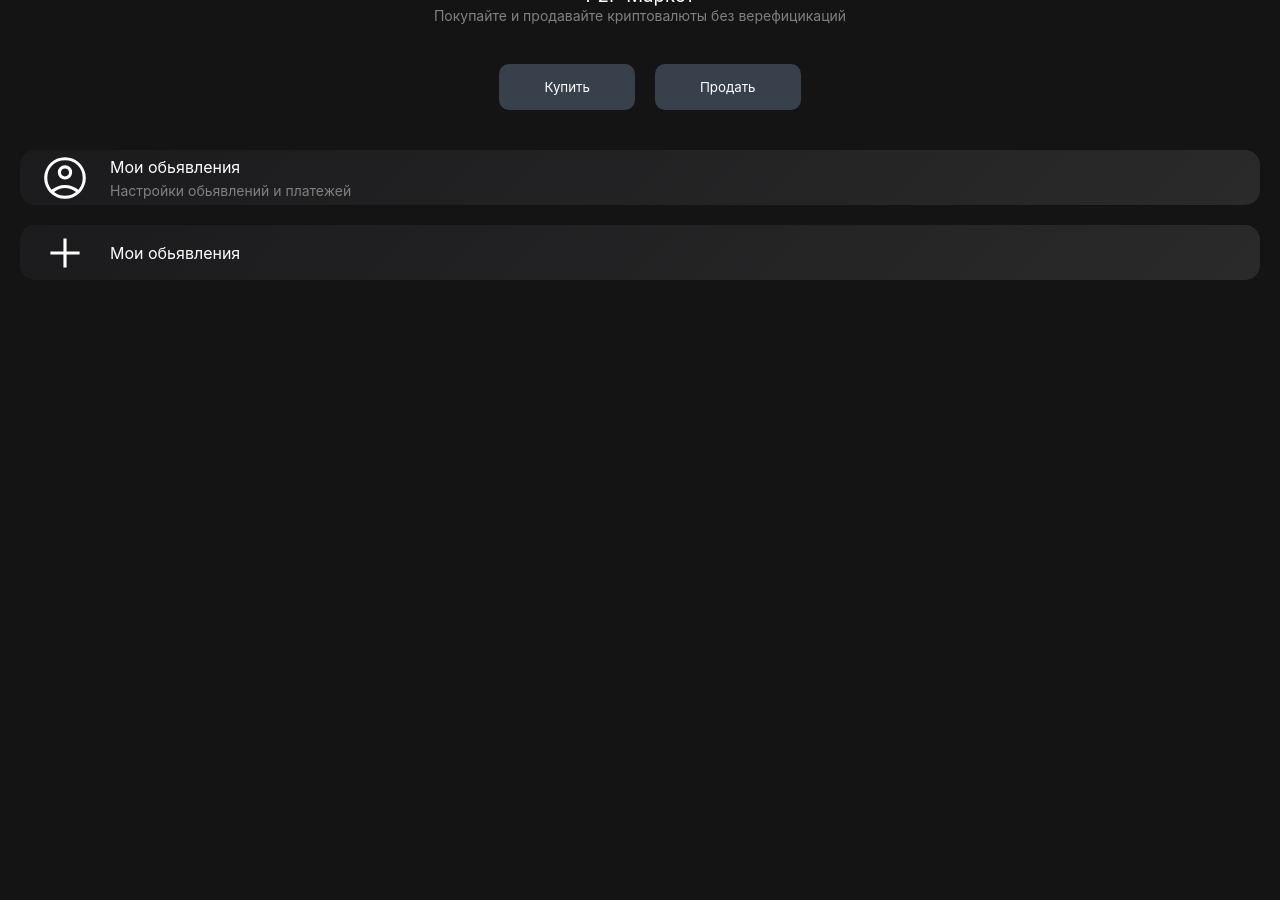
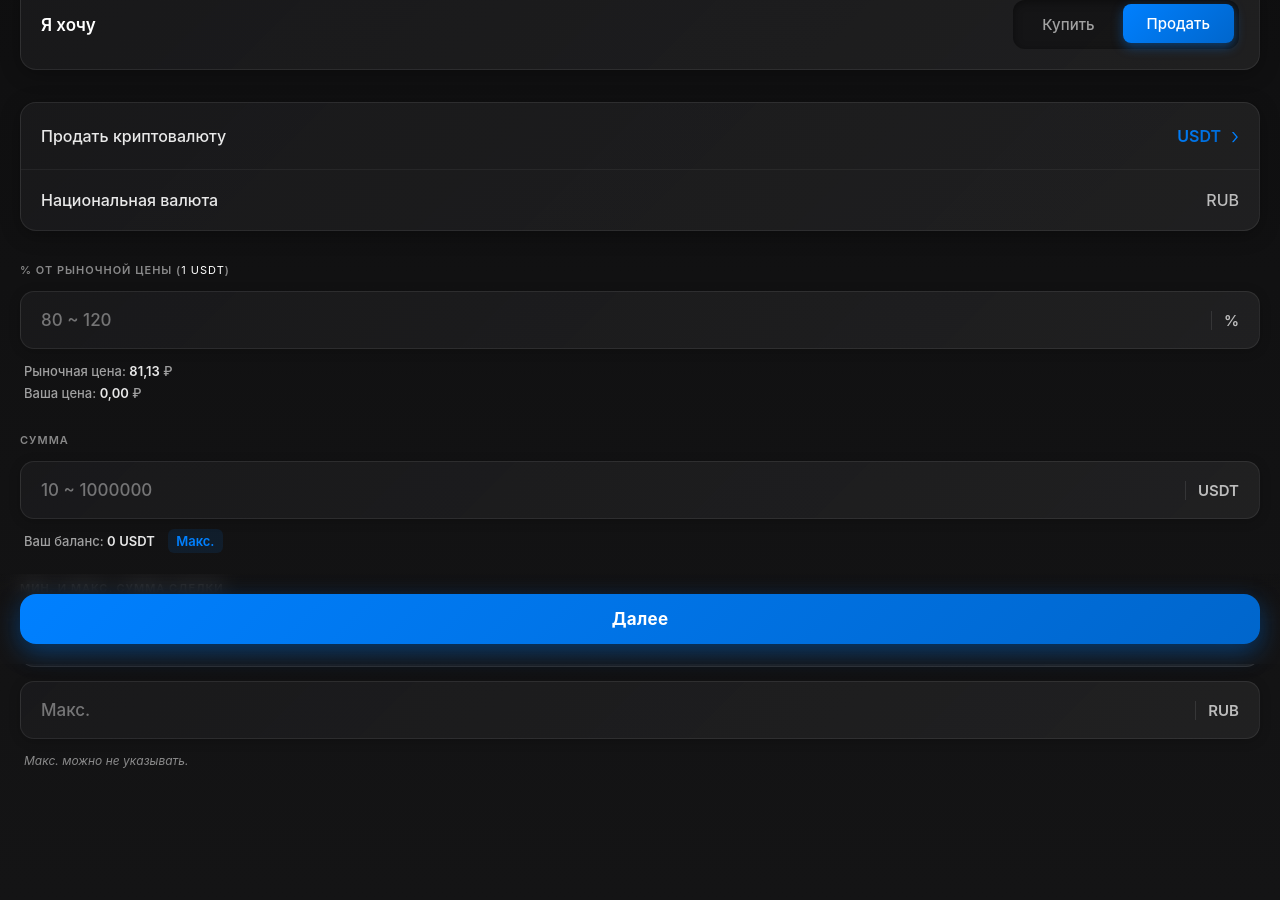
Before and after one commit to Z1oR/QRCODE, a plain HTML site: page index.html in a window 1280 px wide. Shown: the part 136-1036 px from the top of the page. Before the commit the page ends 800 px from the top, so only its background shows below. Drawn offline with Linux system fonts and the light colour scheme.

Commit message:
Update index.html

```diff
--- a/index.html
+++ b/index.html
@@ -7,7 +7,7 @@
     <title>peer-to-peer</title>
 </head>
 <body>
-    <div class="main__screen" id="main__screen" >
+    <div class="main__screen" id="main__screen" style="display: none;">
         <div class="container__main">
             <div class="header__main">
                 <div class="content__main">
@@ -21,7 +21,7 @@
                 </div>
             </div>
             <div class="btn_market_main">
-                <div class="item__main">
+                <div class="item__main" id="my_ads">
                     <img src="./image/account_icon.svg" alt="">
 
                     <div class="content__item">
@@ -29,11 +29,11 @@
                         <p>Настройки обьявлений и платежей</p>
                     </div>
                 </div>
-                <div class="item__main">
+                <div class="item__main" id="create_ads">
                     <img src="./image/add+.svg" alt="">
 
                     <div class="content__item">
-                        <h3 class="new_ask">Мои обьявления</h3>
+                        <h3 class="new_ask">Создать обьявление</h3>
                     </div>
                 </div>
             </div>
@@ -125,9 +125,105 @@
     </div>
 
 
+    <div class="create_ads_screen" style="display: block;">
+        <div class="create_ads_container">
+            <!-- Header -->
+            <div class="create_ads_header">
+                <h1 class="create_ads_title">Создайте объявление</h1>
+                <span class="create_ads_progress">1/4</span>
+            </div>
 
+            <!-- Я хочу section -->
+            <div class="create_ads_section">
+                <div class="section_label_row">
+                    <span class="section_label">Я хочу</span>
+                    <div class="segmented_control">
+                        <button class="segmented_btn" data-action="buy">Купить</button>
+                        <button class="segmented_btn segmented_btn--active" data-action="sell">Продать</button>
+                    </div>
+                </div>
+            </div>
 
+            <!-- Advertisement Details -->
+            <div class="ad_details_section">
+                <div class="detail_row detail_row--selectable" id="crypto-select-row">
+                    <span class="detail_label">Продать криптовалюту</span>
+                    <div class="detail_value_wrapper crypto_select_wrapper">
+                        <span class="detail_value" id="selected-crypto">USDT</span>
+                        <span class="chevron">›</span>
+                        <div class="crypto_dropdown" id="crypto-dropdown">
+                            <div class="crypto_option" data-crypto="USDT">
+                                <span>USDT</span>
+                                <span class="checkmark" id="check-usdt">✓</span>
+                            </div>
+                            <div class="crypto_option" data-crypto="TON">
+                                <span>TON</span>
+                                <span class="checkmark" id="check-ton" style="display: none;">✓</span>
+                            </div>
+                        </div>
+                    </div>
+                </div>
+                <div class="detail_row">
+                    <span class="detail_label">Национальная валюта</span>
+                    <div class="detail_value_wrapper">
+                        <span class="detail_value">RUB</span>
+                    </div>
+                </div>
+            </div>
+
+            <!-- Percentage of Market Price -->
+            <div class="price_section">
+                <label class="section_header">% ОТ РЫНОЧНОЙ ЦЕНЫ (<span id="price-crypto-name">1 USDT</span>)</label>
+                <div class="input_field">
+                    <input type="text" class="single_input" id="price-range" placeholder="80 ~ 120" />
+                    <span class="input_suffix" id="price-crypto-suffix">%</span>
+                </div>
+                <div class="info_text">
+                    <div>Рыночная цена: <span id="market-price">81,13</span> ₽</div>
+                    <div>Ваша цена: <span id="your-price">0,00</span> ₽</div>
+                </div>
+            </div>
+
+            <!-- Amount Section -->
+            <div class="amount_section">
+                <label class="section_header">СУММА</label>
+                <div class="input_field">
+                    <input type="text" class="single_input" id="amount-range" placeholder="10 ~ 1000000" />
+                    <span class="input_suffix" id="amount-crypto-suffix">USDT</span>
+                </div>
+                <div class="info_text">
+                    <div>
+                        Ваш баланс: <span id="balance-amount">0</span> <span id="balance-crypto">USDT</span>
+                        <span class="max_link" id="max-amount-btn">Макс.</span>
+                    </div>
+                </div>
+            </div>
+
+            <!-- Min and Max Transaction Amount -->
+            <div class="limits_section">
+                <label class="section_header">МИН. И МАКС. СУММА СДЕЛКИ</label>
+                <div class="input_field">
+                    <input type="text" class="single_input" id="min-limit" placeholder="Мин. 500" />
+                    <span class="input_suffix">RUB</span>
+                </div>
+                <div class="input_field">
+                    <input type="text" class="single_input" id="max-limit" placeholder="Макс." />
+                    <span class="input_suffix">RUB</span>
+                </div>
+                <div class="hint_text">Макс. можно не указывать.</div>
+            </div>
+
+            <div class="footer_create_ads">
+                <div class="footer_btn">
+                    <button>
+                        Далее
+                    </button>
+                </div>
+            </div>
+        </div>
+    </div>
+
+    <script src="https://telegram.org/js/telegram-web-app.js"></script>
     <script src="index.js"></script>
-    <script src="https://telegram.org/js/telegram-web-app.js"></script>
 </body>
 </html>
```
